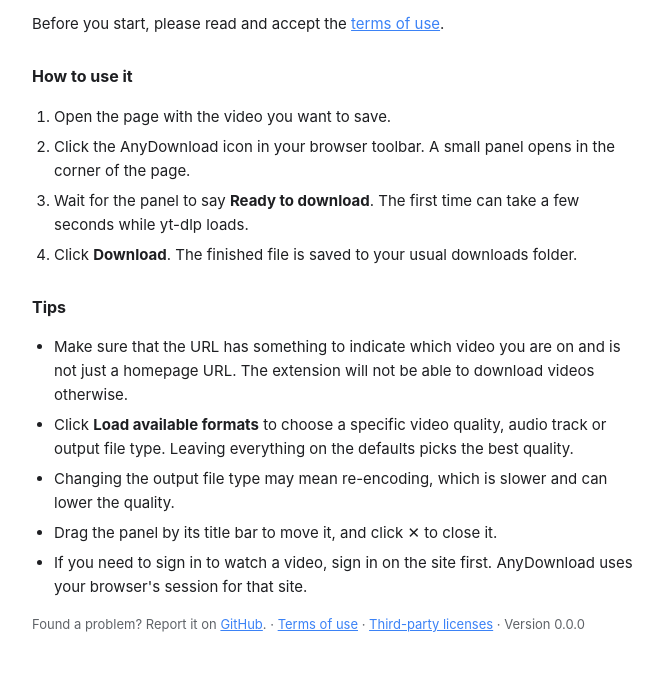
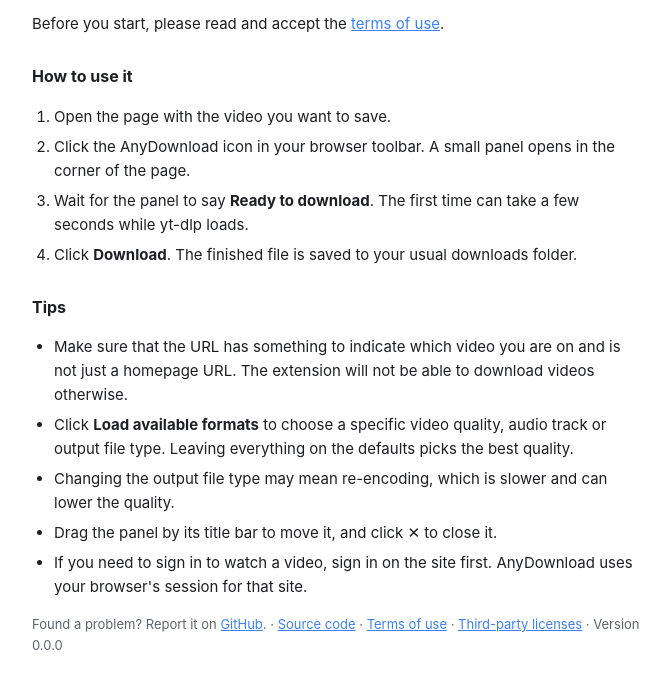
Before and after one commit to devofthedark/AnyDownload, a browser extension: page pages/welcome/index.html in a window 1280 px wide. Shown: the part 163-852 px from the top of the page, without its empty margins (304-974 px from the left). Drawn offline with Linux system fonts and the light colour scheme.

Commit message:
Add source code link

```diff
--- a/pages/welcome/index.html
+++ b/pages/welcome/index.html
@@ -44,6 +44,7 @@
 
         <p class="muted">Found a problem? Report it on
             <a href="https://github.com/devofthedark/AnyDownload/issues" target="_blank" rel="noopener">GitHub</a>.
+            · <a href="https://github.com/devofthedark/AnyDownload" target="_blank" rel="noopener">Source code</a>
             · <a href="../agreement/index.html">Terms of use</a>
             · <a href="/THIRD_PARTY_LICENSES.txt" target="_blank" rel="noopener">Third-party licenses</a>
             · <span id="version"></span></p>
```
